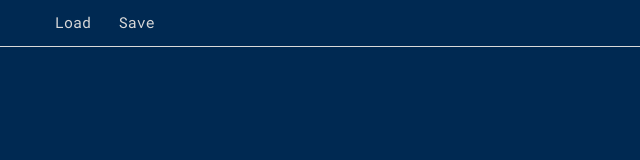
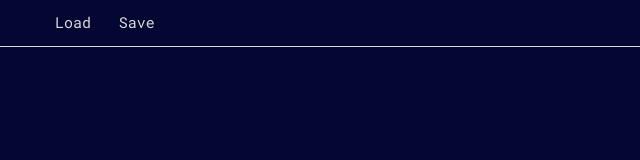
Before and after one commit to jbreckmckye/dead-simple-text, a website built with Parcel: page src/index.html in a window 1280 px wide. Shown: the whole page, without its empty margins (0-640 px from the left). Built offline with nearby package versions, Linux system fonts and the light colour scheme; what trkl would draw is missing.

Commit message:
A lovely shade of blue

```diff
--- a/src/css/_vars.scss
+++ b/src/css/_vars.scss
@@ -3,7 +3,7 @@
   src: url('../fonts/RobotoMono-Regular.ttf')
 }
 
-$background: #002952;
+$background: #050733;
 $foreground: #D9D9D9;
 $midground: #C0C0C0;
 $darktext: #696969;
```
